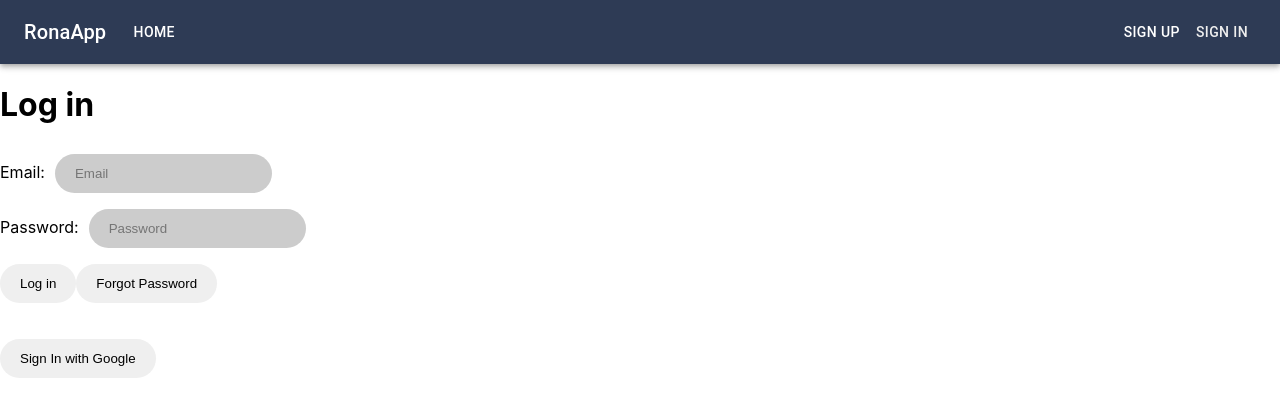
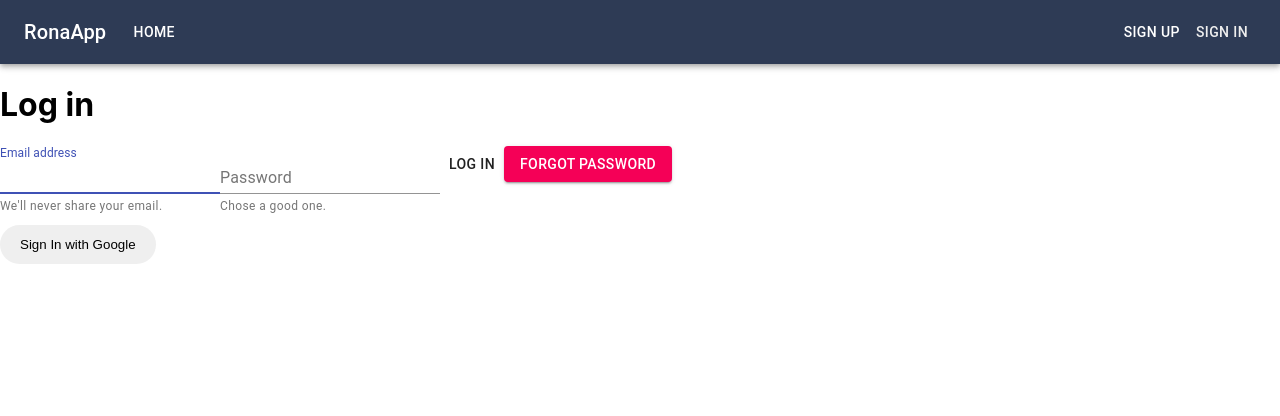
Before and after one commit to philcho1224/554-Team-IDunno, a React (Create React App) app in the folder ronaapp/: page /signin in a window 1280 px wide. Shown: the top 416 px of the page. Built offline with nearby package versions, Linux system fonts and the light colour scheme; no server answers.

Commit message:
First materialization of Login

```diff
--- a/ronaapp/src/components/SignIn.js
+++ b/ronaapp/src/components/SignIn.js
@@ -6,6 +6,8 @@ import {
   doSignInWithEmailAndPassword,
   doPasswordReset
 } from '../firebase/FirebaseFunc';
+import TextField from '@material-ui/core/TextField';
+import { FormControl, InputLabel, Input, FormHelperText, ButtonGroup, Button } from '@material-ui/core';
 
 function SignIn() {
     const { currentUser } = useContext(AuthContext);
@@ -42,7 +44,31 @@ function SignIn() {
         <div>
             <h1>Log in</h1>
             <form onSubmit={handleLogin}>
-            <div className="form-group">
+
+                <FormControl>
+                    <InputLabel htmlFor="email">Email address</InputLabel>
+                    <Input id="email" aria-describedby="email-helper-text" required="true" autoFocus="true"/>
+                    <FormHelperText id="email-helper-text" required="true">We'll never share your email.</FormHelperText>
+                </FormControl>
+                <FormControl>
+                    <InputLabel htmlFor="password">Password</InputLabel>
+                    <Input id="password" type="password" aria-describedby="password-helper-text" />
+                    <FormHelperText id="password-helper-text">Chose a good one.</FormHelperText>
+                </FormControl>
+                <Button type="submit">
+                    Log in
+                </Button>
+                <Button variant="contained" color="secondary" onClick={passwordReset}>
+                    Forgot Password
+                </Button>
+            </form>
+            <SocialSignIn />
+
+
+
+
+
+            {/* <div className="form-group">
                 <label>
                     Email:
                     <input
@@ -55,6 +81,7 @@ function SignIn() {
                     />
                 </label>
             </div>
+
             <div className="form-group">
                 <label>
                     Password:
@@ -75,7 +102,7 @@ function SignIn() {
         </form>
 
         <br />
-        <SocialSignIn />
+        <SocialSignIn /> */}
         </div>
     );
 }
```
Lines whose indentation alone changed are shown as unchanged.
